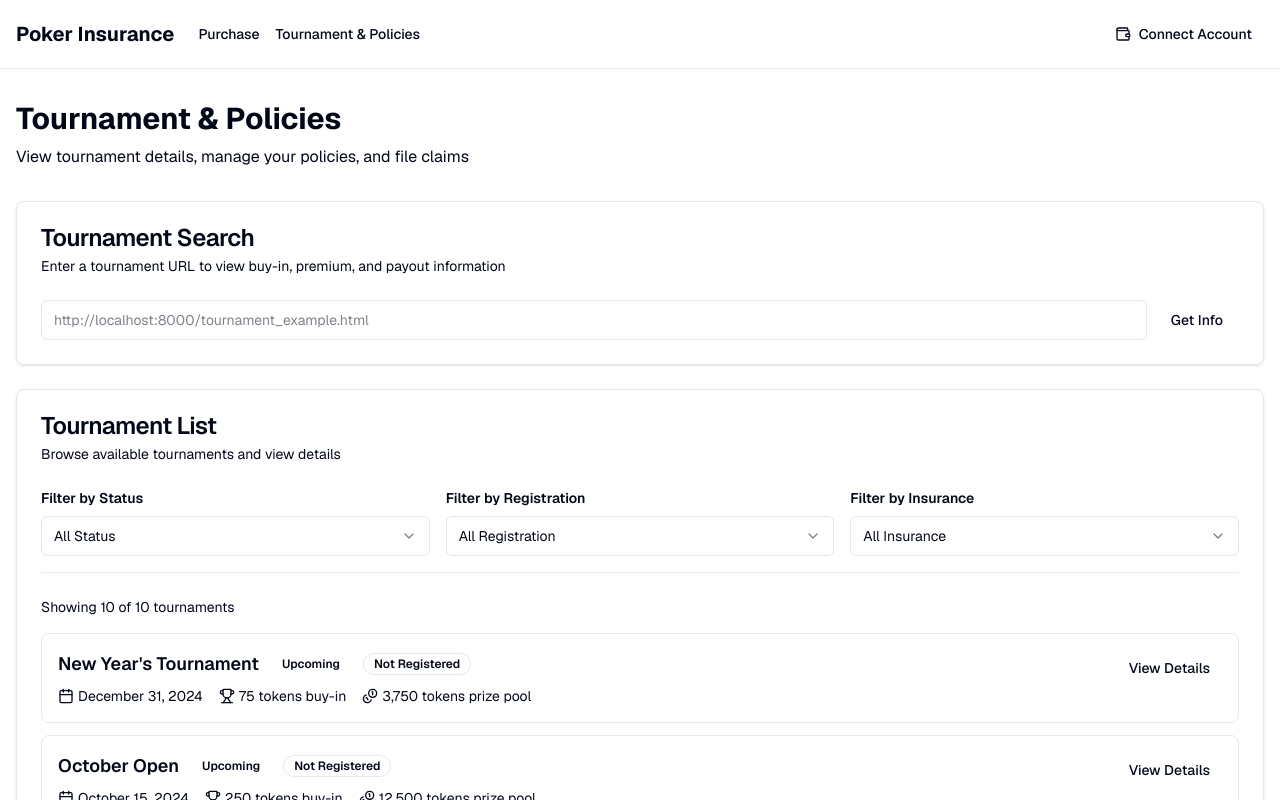
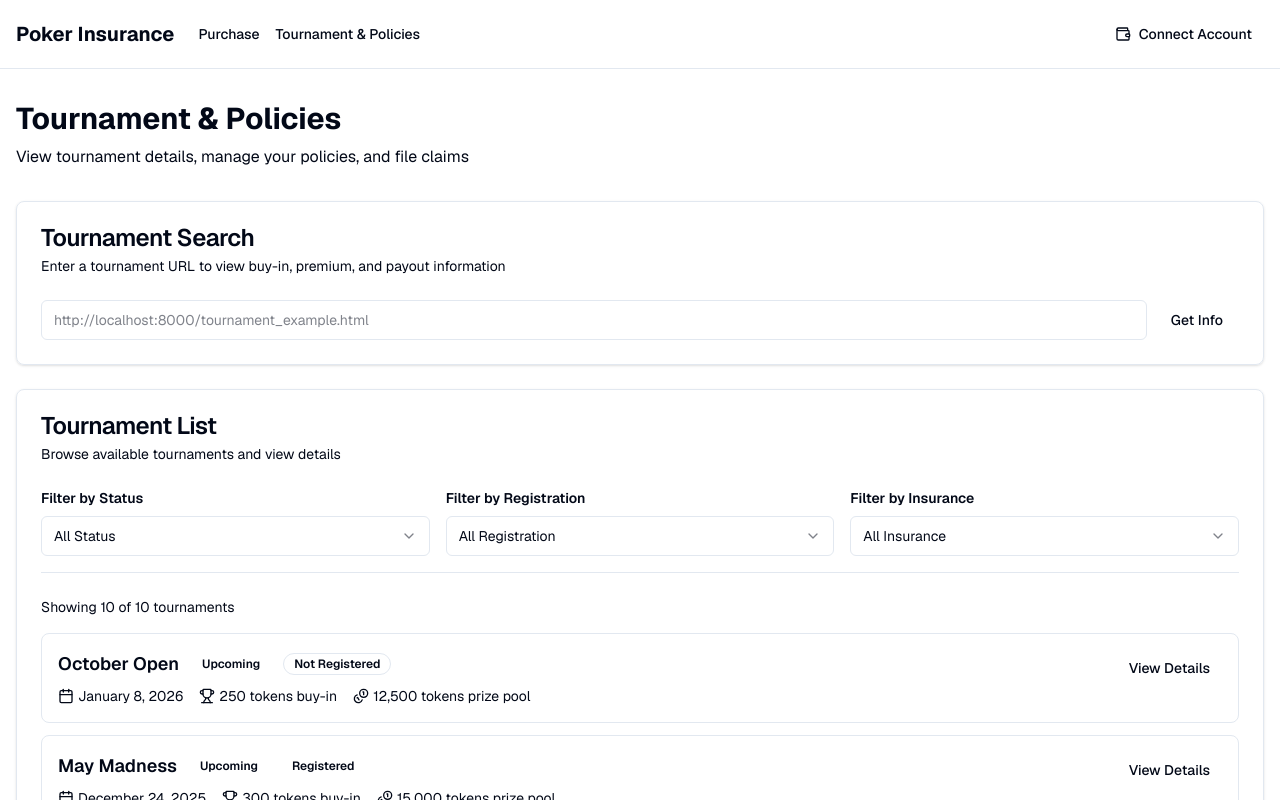
Before and after one commit to NoelDNathan/poker-insurance-web, a Next.js app: page /tournament in a window 1280 px wide. Shown: the top 800 px of the page. Built offline with nearby package versions, Linux system fonts and the light colour scheme; no server answers.

Commit message:
upcomming events date updated

```diff
--- a/components/TournamentDetails.tsx
+++ b/components/TournamentDetails.tsx
@@ -43,6 +43,13 @@ export interface Tournament {
   guaranteedPrizePool?: number;
 }
 
+// Helper function to get future dates
+const getFutureDate = (daysFromNow: number): string => {
+  const date = new Date();
+  date.setDate(date.getDate() + daysFromNow);
+  return date.toISOString().split("T")[0];
+};
+
 const initialTournaments: Tournament[] = [
   {
     id: "tournament-001",
@@ -60,7 +67,7 @@ const initialTournaments: Tournament[] = [
   {
     id: "tournament-002",
     name: "Spring Series Main Event",
-    date: "2024-03-20",
+    date: getFutureDate(7), // 7 days from now
     status: "upcoming",
     isRegistered: false,
     tournamentUrl: "http://localhost:8000/tournament_example.html",
@@ -73,7 +80,7 @@ const initialTournaments: Tournament[] = [
   {
     id: "tournament-003",
     name: "Summer High Roller",
-    date: "2024-06-10",
+    date: getFutureDate(14), // 14 days from now
     status: "upcoming",
     isRegistered: true,
     tournamentUrl: "http://localhost:8000/tournament_example.html",
@@ -99,7 +106,7 @@ const initialTournaments: Tournament[] = [
   {
     id: "tournament-005",
     name: "New Year's Tournament",
-    date: "2024-12-31",
+    date: getFutureDate(30), // 30 days from now
     status: "upcoming",
     isRegistered: false,
     tournamentUrl: "http://localhost:8000/tournament_example.html",
@@ -125,7 +132,7 @@ const initialTournaments: Tournament[] = [
   {
     id: "tournament-007",
     name: "April Showers",
-    date: "2024-04-22",
+    date: getFutureDate(21), // 21 days from now
     status: "upcoming",
     isRegistered: false,
     tournamentUrl: "http://localhost:8000/tournament_example.html",
@@ -138,7 +145,7 @@ const initialTournaments: Tournament[] = [
   {
     id: "tournament-008",
     name: "May Madness",
-    date: "2024-05-15",
+    date: getFutureDate(45), // 45 days from now
     status: "upcoming",
     isRegistered: true,
     tournamentUrl: "http://localhost:8000/tournament_example.html",
@@ -164,7 +171,7 @@ const initialTournaments: Tournament[] = [
   {
     id: "tournament-010",
     name: "October Open",
-    date: "2024-10-15",
+    date: getFutureDate(60), // 60 days from now
     status: "upcoming",
     isRegistered: false,
     tournamentUrl: "http://localhost:8000/tournament_example.html",
```
